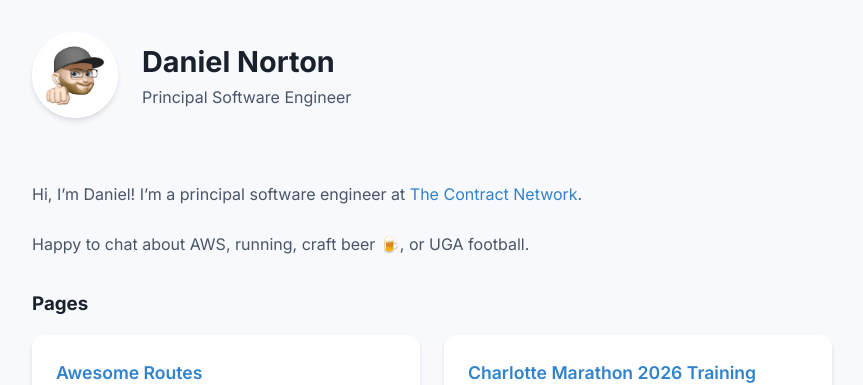
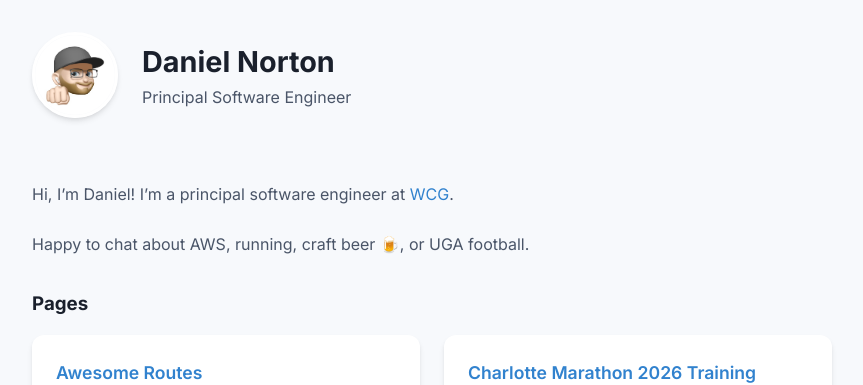
Before and after one commit to dnorton/dnorton, a Jekyll site: the page built from index.md, in a window 1280 px wide. Shown: the top 385 px of the page, without its empty margins (208-1071 px from the left). Built offline with Jekyll 4.4.1, drawn with Linux system fonts in a browser that asks for light colours.

Commit message:
Update employer from The Contract Network to WCG
Co-Authored-By: Claude Sonnet 4.6 <noreply@anthropic.com>

```diff
--- a/index.md
+++ b/index.md
@@ -4,7 +4,7 @@ title: Daniel Norton
 description: Principal Software Engineer
 ---
 
-Hi, I'm Daniel! I'm a principal software engineer at [The Contract Network](https://www.thecontractnetwork.com/).
+Hi, I'm Daniel! I'm a principal software engineer at [WCG](https://wcgclinical.com).
 
 Happy to chat about AWS, running, craft beer 🍺, or UGA football.
 
```
